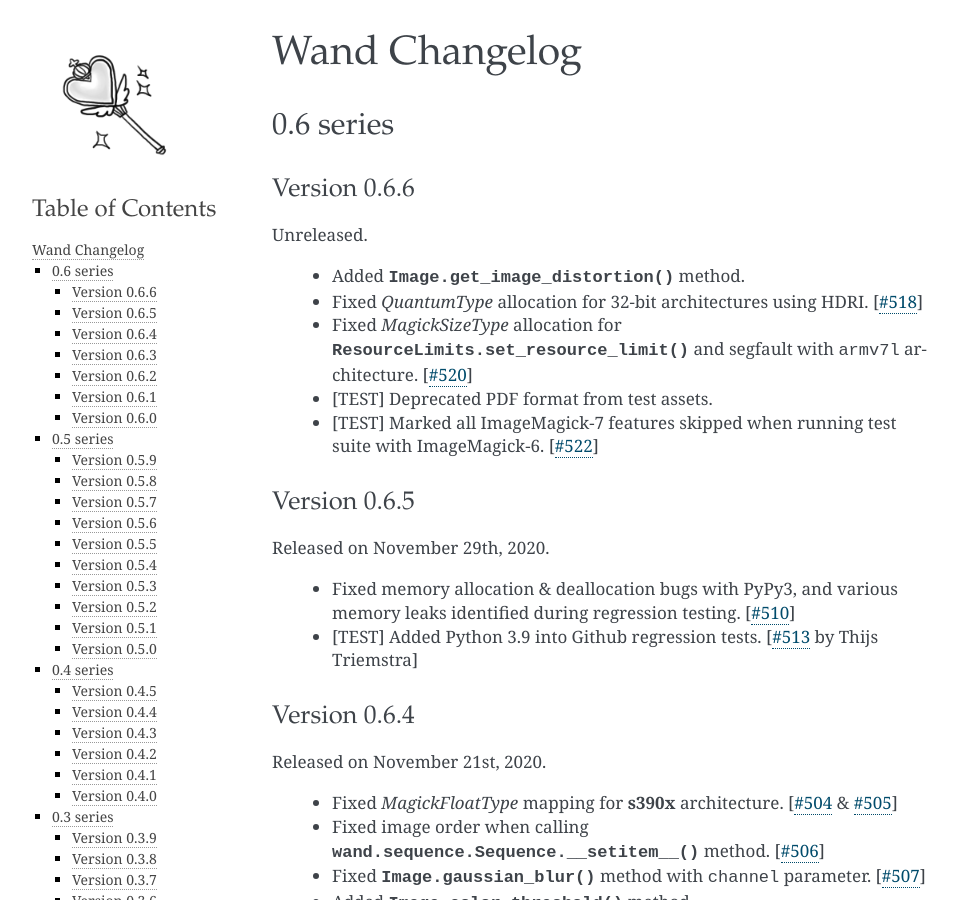
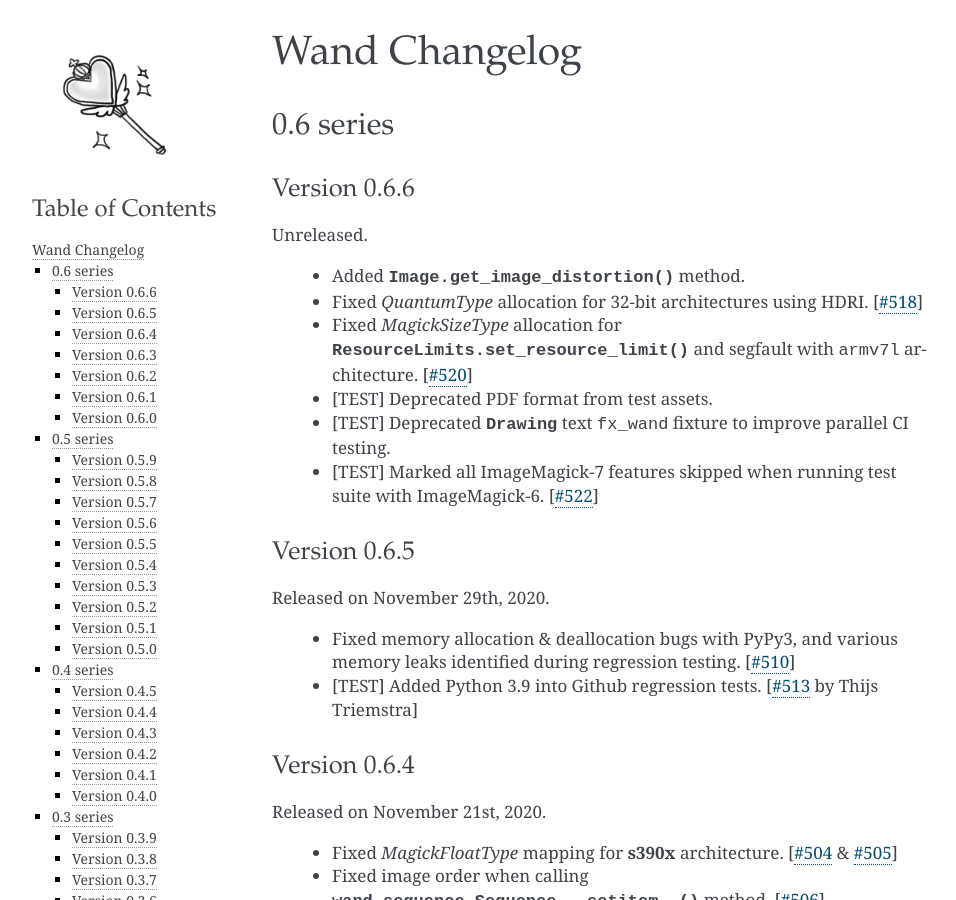
Before and after one commit to emcconville/wand, a Sphinx documentation site: the page built from docs/changes.rst, in a window 1280 px wide and 900 px high. Shown: the whole window, without its empty margins (148-1104 px from the left). Built offline with Sphinx 7.4.7, drawn with Linux system fonts in a browser that asks for light colours; some web fonts are replaced; the version number could not be read and is left out.

Commit message:
Deprecated fx_wand fixture

```diff
--- a/docs/changes.rst
+++ b/docs/changes.rst
@@ -18,6 +18,7 @@
  - Fixed `QuantumType` allocation for 32-bit architectures using HDRI. [:issue:`518`]
  - Fixed `MagickSizeType` allocation for :meth:`ResourceLimits.set_resource_limit() <wand.resource.ResourceLimits.set_resource_limit>` and segfault with ``armv7l`` architecture. [:issue:`520`]
  - [TEST] Deprecated PDF format from test assets.
+ - [TEST] Deprecated :class:`~wand.drawing.Drawing` text ``fx_wand`` fixture to improve parallel CI testing.
  - [TEST] Marked all ImageMagick-7 features skipped when running test suite with ImageMagick-6. [:issue:`522`]
 
 
```
Also changed, not shown: 1 other file.
